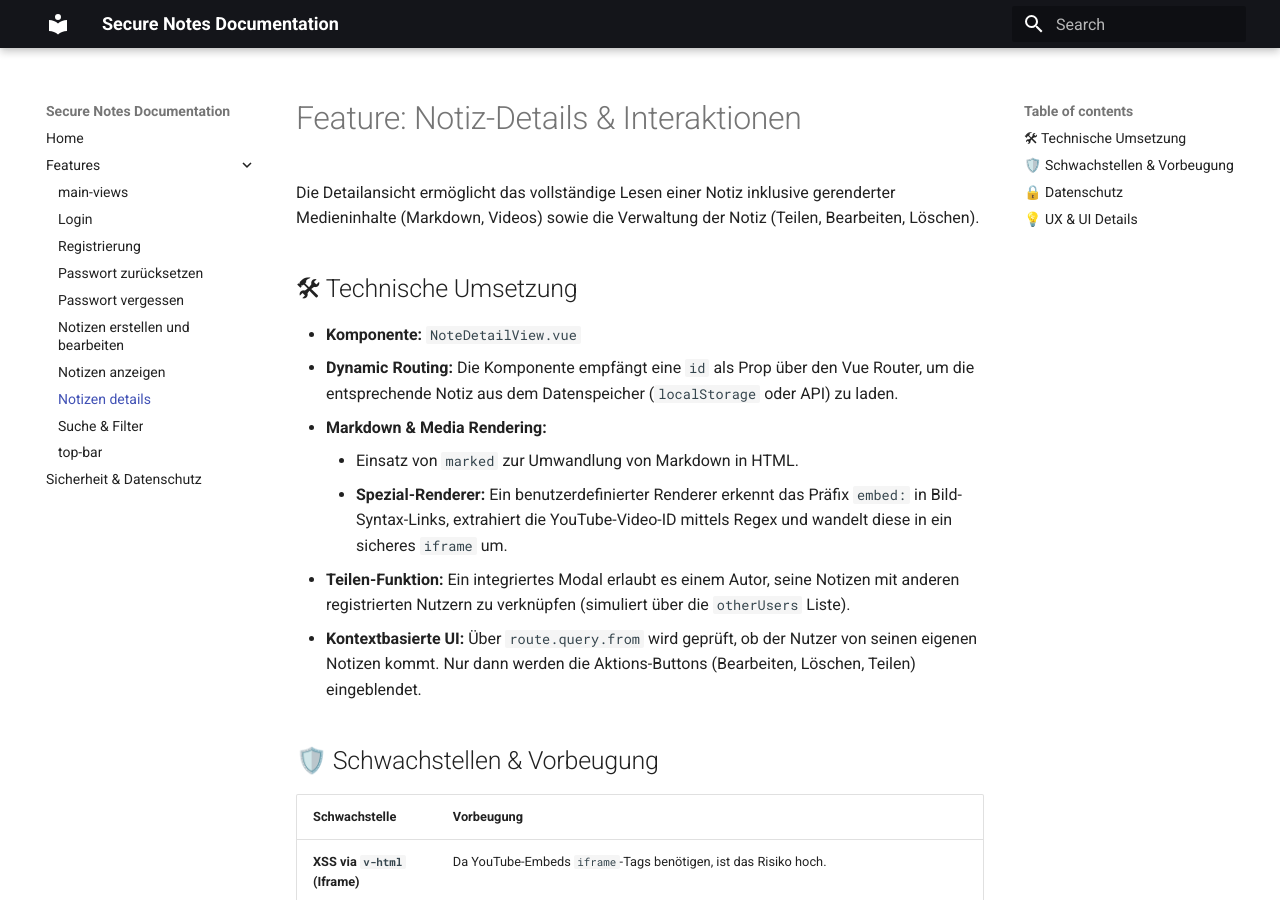
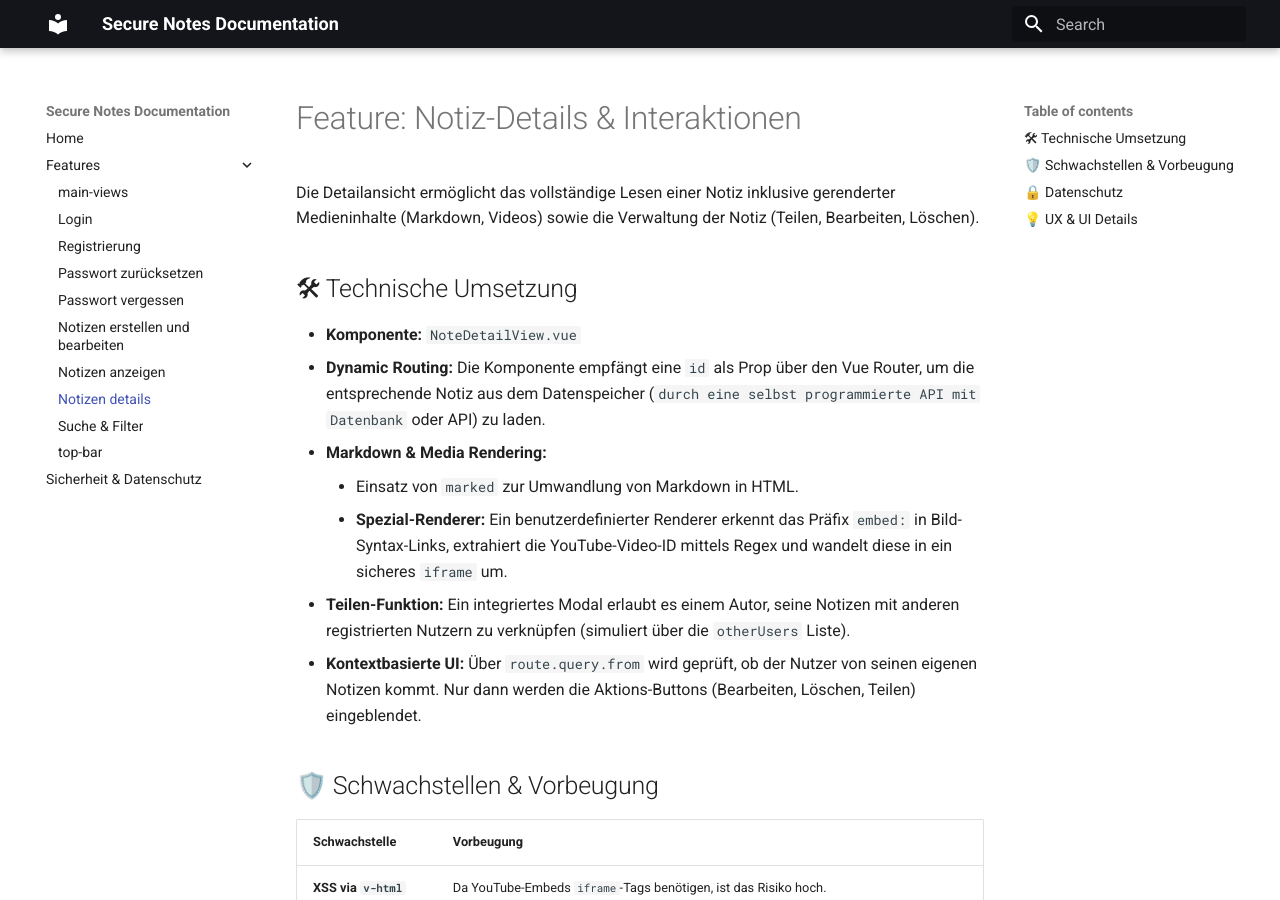
Before and after one commit to SSE-Projekt/SSE_Repo, an MkDocs documentation site: the page built from docs/features/note-details.md, in a window 1280 px wide and 900 px high. Built offline with MkDocs 1.6.1 and Material for MkDocs 9.7.7, drawn with Linux system fonts in a browser that asks for light colours.

Commit message:
anderung bei sicherheit und Localstorage

```diff
--- a/docs/features/note-details.md
+++ b/docs/features/note-details.md
@@ -5,7 +5,7 @@ Die Detailansicht ermöglicht das vollständige Lesen einer Notiz inklusive gere
 ## 🛠 Technische Umsetzung
 
 - **Komponente:** `NoteDetailView.vue`
-- **Dynamic Routing:** Die Komponente empfängt eine `id` als Prop über den Vue Router, um die entsprechende Notiz aus dem Datenspeicher (`localStorage` oder API) zu laden.
+- **Dynamic Routing:** Die Komponente empfängt eine `id` als Prop über den Vue Router, um die entsprechende Notiz aus dem Datenspeicher (`durch eine selbst programmierte API mit Datenbank` oder API) zu laden.
 - **Markdown & Media Rendering:**
     - Einsatz von `marked` zur Umwandlung von Markdown in HTML.
     - **Spezial-Renderer:** Ein benutzerdefinierter Renderer erkennt das Präfix `embed:` in Bild-Syntax-Links, extrahiert die YouTube-Video-ID mittels Regex und wandelt diese in ein sicheres `iframe` um.
```
Also changed, not shown: docs/security.md (+1 -1 lines).
